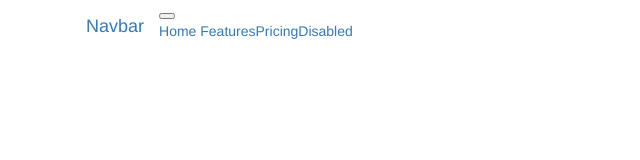
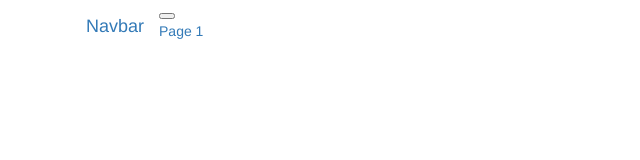
Before and after one commit to emilyhuanyingyu/Jeans-shopping-plaza, an Angular app: page / in a window 1280 px wide. Shown: the top 160 px of the page, without its empty margins (0-640 px from the left). Built offline with nearby package versions, Linux system fonts and the light colour scheme.

Commit message:
some changes

```diff
--- a/angular.json
+++ b/angular.json
@@ -23,7 +23,8 @@
               "src/assets"
             ],
             "styles": [
-              "src/styles.css"
+              "src/styles.css",
+              "node_modules/bootstrap/dist/css/bootstrap.min.css"
             ],
             "scripts": []
           },
--- a/src/app/app.component.html
+++ b/src/app/app.component.html
@@ -5,21 +5,5 @@
 <a routerLink="cart">cart</a>
 <a routerLink="checkout">checkout</a> -->
 
-<div class="container">
-<nav class="navbar navbar-expand-lg navbar-light bg-light">
-  <a class="navbar-brand" href="#">Navbar</a>
-  <button class="navbar-toggler" type="button" data-toggle="collapse" data-target="#navbarNavAltMarkup" aria-controls="navbarNavAltMarkup" aria-expanded="false" aria-label="Toggle navigation">
-    <span class="navbar-toggler-icon"></span>
-  </button>
-  <div class="collapse navbar-collapse" id="navbarNavAltMarkup">
-    <div class="navbar-nav">
-      <a class="nav-item nav-link active" href="#">Home <span class="sr-only">(current)</span></a>
-      <a class="nav-item nav-link" href="#">Features</a>
-      <a class="nav-item nav-link" href="#">Pricing</a>
-      <a class="nav-item nav-link disabled" href="#" tabindex="-1" aria-disabled="true">Disabled</a>
-    </div>
-  </div>
-</nav>
-</div>
-
+<app-navbar></app-navbar>
 <router-outlet></router-outlet>
--- a/src/app/app.module.ts
+++ b/src/app/app.module.ts
@@ -8,6 +8,7 @@ import { RegisterComponent } from './register/register.component';
 import { CartComponent } from './cart/cart.component';
 import { CheckoutComponent } from './checkout/checkout.component';
 import { ProfileComponent } from './profile/profile.component';
+import { NavbarComponent } from './navbar/navbar.component';
 
 @NgModule({
   declarations: [
@@ -16,7 +17,8 @@ import { ProfileComponent } from './profile/profile.component';
     RegisterComponent,
     CartComponent,
     CheckoutComponent,
-    ProfileComponent
+    ProfileComponent,
+    NavbarComponent
   ],
   imports: [
     BrowserModule,
--- /dev/null
+++ b/src/app/navbar/navbar.component.html
@@ -0,0 +1,13 @@
+<div class="container">
+  <nav class="navbar navbar-expand-lg navbar-dark bg-dark">
+    <a class="navbar-brand" routerLink="#">Navbar</a>
+    <button class="navbar-toggler" type="button" data-toggle="collapse" data-target="#navbarNavAltMarkup" aria-controls="navbarNavAltMarkup" aria-expanded="false" aria-label="Toggle navigation">
+      <span class="navbar-toggler-icon"></span>
+    </button>
+    <div class="collapse navbar-collapse" id="navbarNavAltMarkup">
+      <div class="navbar-nav">
+        <a class="nav-item nav-link active" routerLink="/page1">Page 1 <span class="sr-only">(current)</span></a>
+      </div>
+    </div>
+  </nav>
+<div>
--- /dev/null
+++ b/src/app/navbar/navbar.component.ts
@@ -0,0 +1,15 @@
+import { Component, OnInit } from '@angular/core';
+
+@Component({
+  selector: 'app-navbar',
+  templateUrl: './navbar.component.html',
+  styleUrls: ['./navbar.component.css']
+})
+export class NavbarComponent implements OnInit {
+
+  constructor() { }
+
+  ngOnInit() {
+  }
+
+}
```
Also changed, not shown: src/app/navbar/navbar.component.css (added), 2 other files (tests, documents, lock files or other folders).
